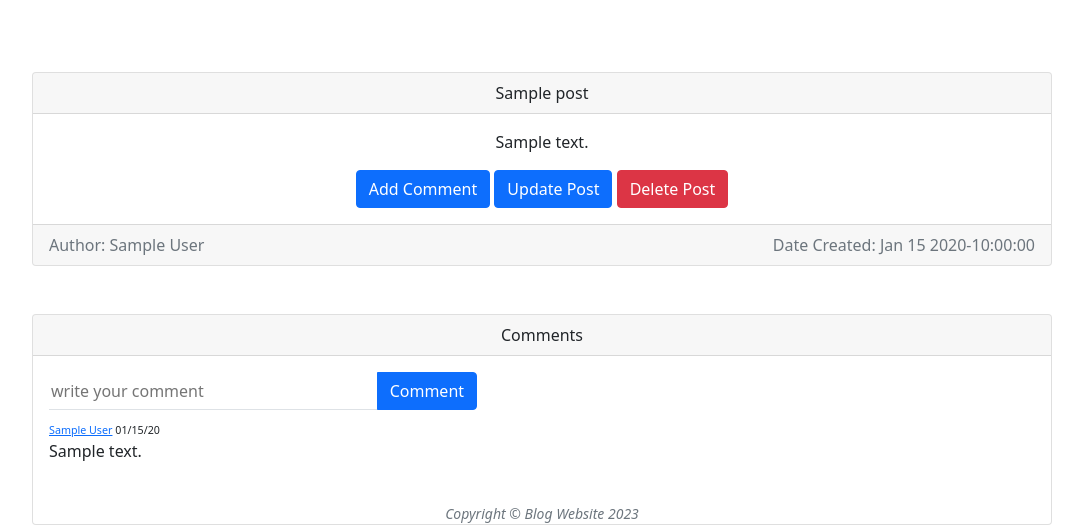
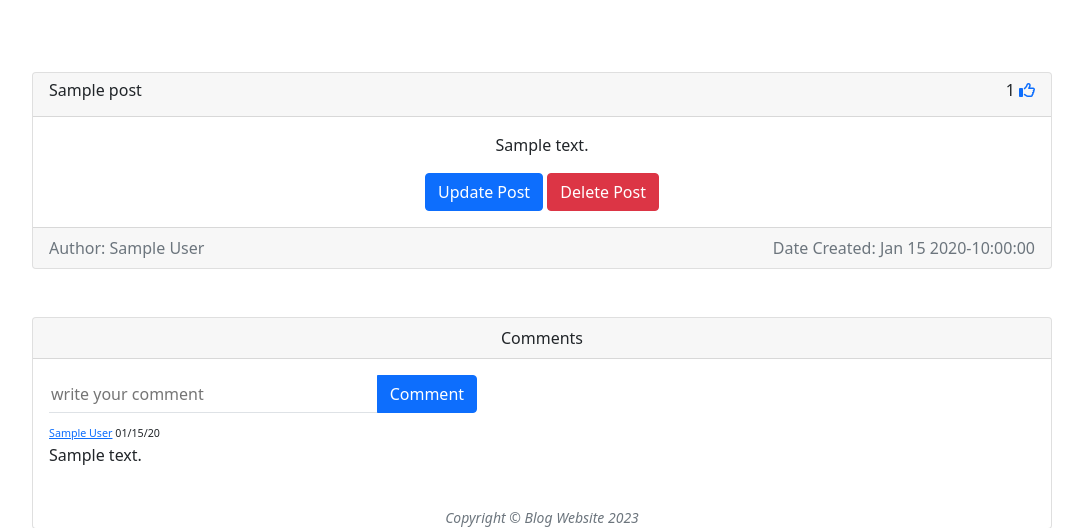
Before and after one commit to Gaikawade/Blog-Site, a Flask app: page /post/1 in a window 1280 px wide. Shown: the part 56-584 px from the top of the page, without its empty margins (98-1181 px from the left). Run offline with Flask 2, Linux system fonts and the light colour scheme; a user stored in the database is signed in; tables that the repository leaves empty hold one stand-in row (values such as "Sample post"); some libraries are stand-ins or nearby versions.

Commit message:
added like button

```diff
--- a/blog/routes.py
+++ b/blog/routes.py
@@ -1,6 +1,6 @@
 from flask import render_template, redirect, url_for, flash, request, abort
 from blog.forms import Register, Login, Account, PostForm
-from blog.models import add_user, User, Post, Comment
+from blog.models import add_user, User, Post, Comment, Like
 from blog import app, bcrypt, db
 from flask_login import login_required, login_user, logout_user, current_user
 
@@ -139,3 +139,22 @@ def add_comment(post_id):
         else:
             flash('Post does not exist', 'error')
     return redirect(url_for('read_post', post_id=post_id))
+
+
+@app.route('/like_post/<int:post_id>', methods=['GET'])
+@login_required
+def like_post(post_id):
+    post = Post.query.filter_by(id=post_id).first()
+    like = Like.query.filter_by(liked_by=current_user.id, post_id=post_id).first()
+
+    if not post:
+        flash('Post not found', 'danger')
+    elif like:
+        db.session.delete(like)
+        db.session.commit()
+    else:
+        like = Like(liked_by=current_user.id, post_id=post.id)
+        db.session.add(like)
+        db.session.commit()
+
+    return redirect(url_for('read_post', post_id=post.id))
--- /dev/null
+++ b/blog/static/script.js
@@ -0,0 +1,3 @@
+function like(post_id){
+
+}
--- a/blog/templates/layout.html
+++ b/blog/templates/layout.html
@@ -23,7 +23,11 @@
             integrity="sha384-ka7Sk0Gln4gmtz2MlQnikT1wXgYsOg+OMhuP+IlRH9sENBO0LRn5q+8nbTov4+1p"
             crossorigin="anonymous"
         ></script>
-
+        <!-- Font Awesome for Icons -->
+        <script
+            src="https://kit.fontawesome.com/ef453f4231.js"
+            crossorigin="anonymous"
+        ></script>
         <!-- Core theme CSS (includes Bootstrap)-->
         <!-- <link
             href="{{url_for('static', filename='css/styles.css')}}"
@@ -55,11 +59,11 @@
                 {% endif %}
                 <a class="nav-link" href="{{url_for('about')}}">About</a>
             </div>
-        </nav> <br />
+        </nav>
+        <br />
 
-        <div class="container">
-            {% block contents %} {% endblock %}
-        </div> <br />
+        <div class="container">{% block contents %} {% endblock %}</div>
+        <br />
 
         <!-- Footer-->
         <footer>
@@ -75,6 +79,6 @@
         ></script>
 
         <!-- Core theme JS-->
-        <!-- <script src="{{url_for('static', filename='js/scripts.js')}}"></script> -->
+        <script type="text/javascript" src="{{url_for('static', filename='script.js')}}"></script>
     </body>
 </html>
--- a/blog/templates/read_post.html
+++ b/blog/templates/read_post.html
@@ -14,11 +14,20 @@
   {% endwith %}
 
   <div class="card text-center m-5">
-    <div class="card-header"> {{ post.title }} </div>
+    <div class="card-header">
+      <div class="row h6">
+        <div class="col-sm-6 text-start"> {{ post.title }}</div>
+        <div class="col-sm-6 text-end ">
+          {{ post.likes|length }}
+          <a href="{{url_for('like_post', post_id=post.id)}}"> <i class="far fa-thumbs-up"></i> </a>
+        </div>
+      </div>
+
+    </div>
     <div class="card-body">
       {% if post.author == current_user %}
         <p class="card-text"> {{ post.content }}</p>
-              <a href="{{url_for('add_comment', post_id=post.id)}}" class="btn btn-primary"> Add Comment </a>
+              <!-- <a href="{{url_for('add_comment', post_id=post.id)}}" class="btn btn-primary"> Add Comment </a> -->
         <a href="{{url_for('update_post', post_id=post.id)}}" class="btn btn-primary">Update Post</a>
         <a href="" class="btn btn-danger" data-bs-toggle="modal" data-bs-target="#deleteModal">Delete Post</a>
       {% else %}
@@ -49,7 +58,7 @@
         {% for comment in post.comments %}
           <div class="small">
             <small><small>
-              <a class="text-start" href="{{url_for('')}}">{{comment.author.name}}</a>
+              <a class="text-start" href="#">{{comment.author.name}}</a>
               <label class="text-end">{{comment.created_at.strftime('%D')}}</label>
             </small></small>
           </div>
```
Also changed, not shown: blog/models.py (+9 -0 lines).
